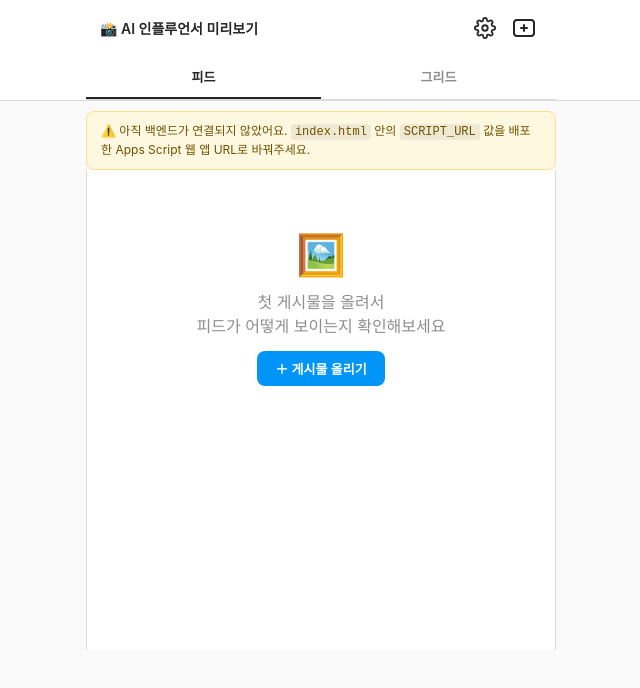
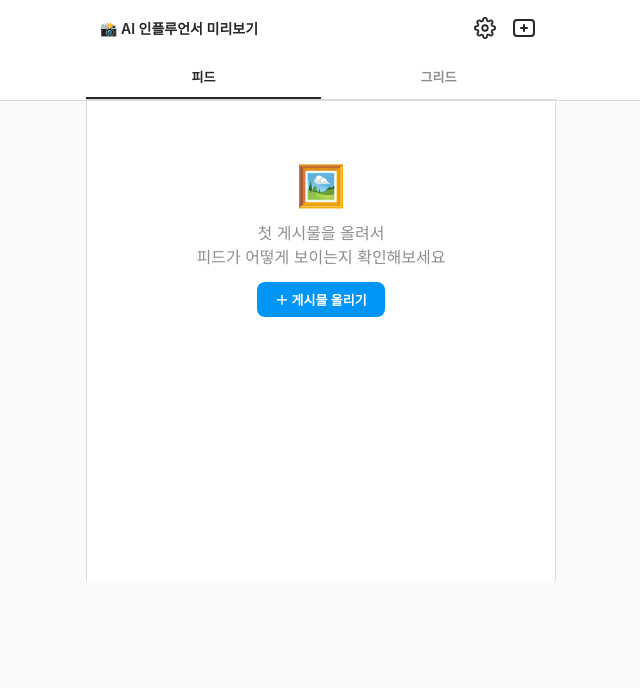
Before and after one commit to keidy999/keiai-prev, a plain HTML site: page index.html in a window 1280 px wide. Shown: the whole page, without its empty margins (319-959 px from the left). Drawn offline with Linux system fonts and the light colour scheme.

Commit message:
Update index.html
구글시트 연결

```diff
--- a/index.html
+++ b/index.html
@@ -285,7 +285,7 @@
 /* ======================================================
    설정: 여기에 배포한 Apps Script 웹 앱 URL을 붙여넣으세요
    ====================================================== */
-const SCRIPT_URL = 'PASTE_YOUR_APPS_SCRIPT_WEB_APP_URL_HERE';
+const SCRIPT_URL = 'https://script.google.com/macros/s/AKfycbzk6B0bB0eMps7em2sCzX5wtXZhlFcpaxyETCAR5HT77GVqumYVop0D5PmcRjRDjDKQ/exec';
 
 let posts = [];
 let settings = { username: 'my.ai.influencer', avatarUrl: '', bio: '' };
```
